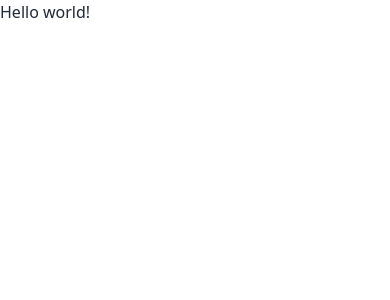
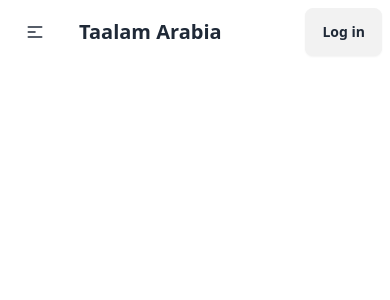
Before and after one commit to mdhasanshuvo/Taalam-Arabia, a React (Vite) app: page / in a window 390 px wide. Shown: the top 300 px of the page. Built offline with nearby package versions, Linux system fonts and the light colour scheme.

Commit message:
Created responsive Header with DaisyUI

```diff
--- /dev/null
+++ b/src/components/Header.jsx
@@ -0,0 +1,51 @@
+import { NavLink } from "react-router-dom";
+
+
+const Header = () => {
+    const list = <>
+        <li><NavLink to='/'>Home</NavLink></li>
+        <li><NavLink to='/learning'>Start-Learning</NavLink></li>
+        <li><NavLink to='/tutorials'>tutorials</NavLink></li>
+        <li><NavLink to='/about'>about-us</NavLink></li>
+    </>
+    return (
+        <div>
+            <div className="navbar bg-base-100">
+                <div className="navbar-start">
+                    <div className="dropdown">
+                        <div tabIndex={0} role="button" className="btn btn-ghost lg:hidden">
+                            <svg
+                                xmlns="http://www.w3.org/2000/svg"
+                                className="h-5 w-5"
+                                fill="none"
+                                viewBox="0 0 24 24"
+                                stroke="currentColor">
+                                <path
+                                    strokeLinecap="round"
+                                    strokeLinejoin="round"
+                                    strokeWidth="2"
+                                    d="M4 6h16M4 12h8m-8 6h16" />
+                            </svg>
+                        </div>
+                        <ul
+                            tabIndex={0}
+                            className="menu menu-sm dropdown-content bg-base-100 rounded-box z-[1] mt-3 w-52 p-2 shadow">
+                            {list}
+                        </ul>
+                    </div>
+                    <a className="btn btn-ghost text-xl">Taalam Arabia</a>
+                </div>
+                <div className="navbar-center hidden lg:flex">
+                    <ul className="menu menu-horizontal px-1">
+                        {list}
+                    </ul>
+                </div>
+                <div className="navbar-end">
+                    <a className="btn">Log in</a>
+                </div>
+            </div>
+        </div>
+    );
+};
+
+export default Header;
--- /dev/null
+++ b/src/pages/Home.jsx
@@ -0,0 +1,16 @@
+import Header from "../components/Header";
+
+const Home = () => {
+    return (
+        <div>
+            {/* Header section */}
+            <header>
+                <Header></Header>
+            </header>
+
+
+        </div>
+    );
+};
+
+export default Home;
--- a/src/routes/AppRoutes.jsx
+++ b/src/routes/AppRoutes.jsx
@@ -1,9 +1,10 @@
 import { createBrowserRouter } from "react-router-dom";
+import Home from "../pages/Home";
 
 const AppRoutes = createBrowserRouter([
     {
         path: "/",
-        element: <div>Hello world!</div>,
+        element: <Home></Home>,
     },
 ]);
 
```
